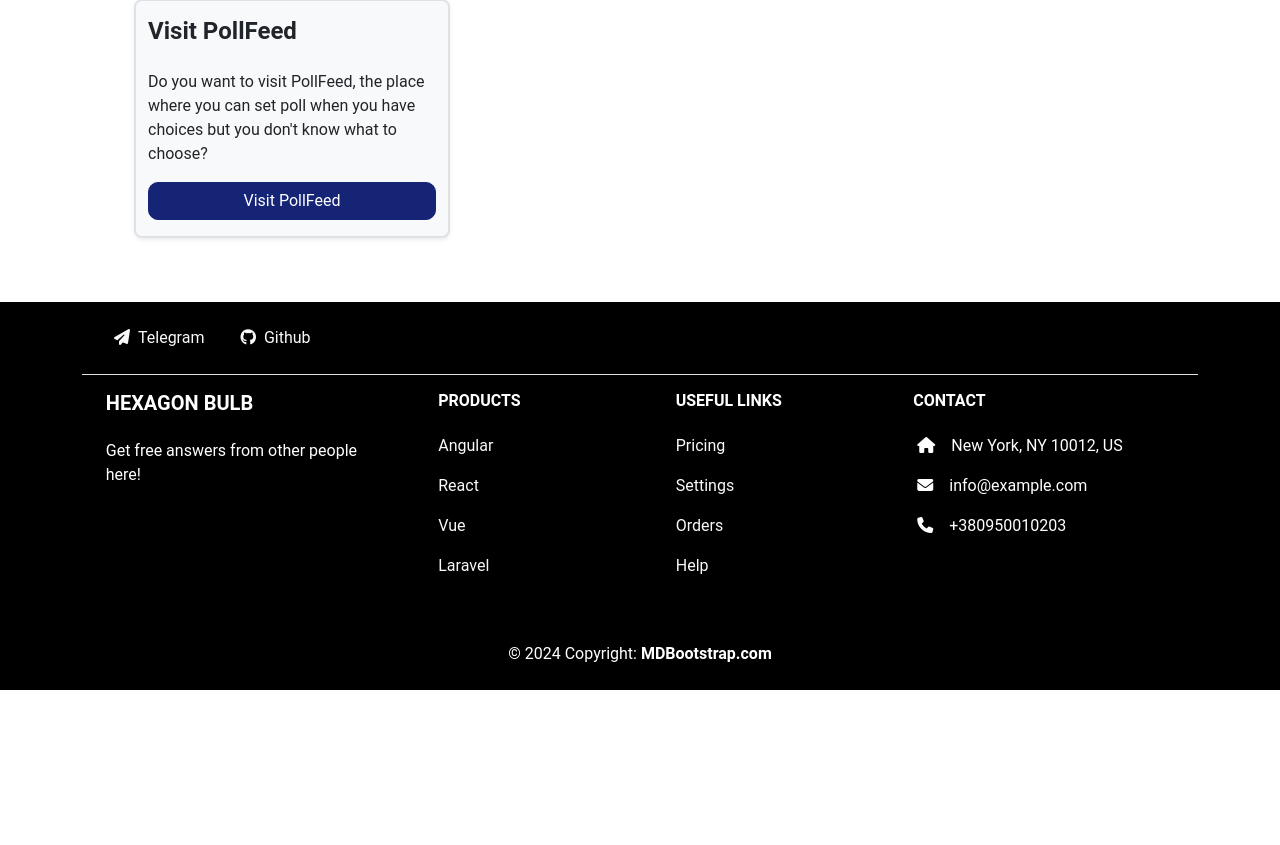
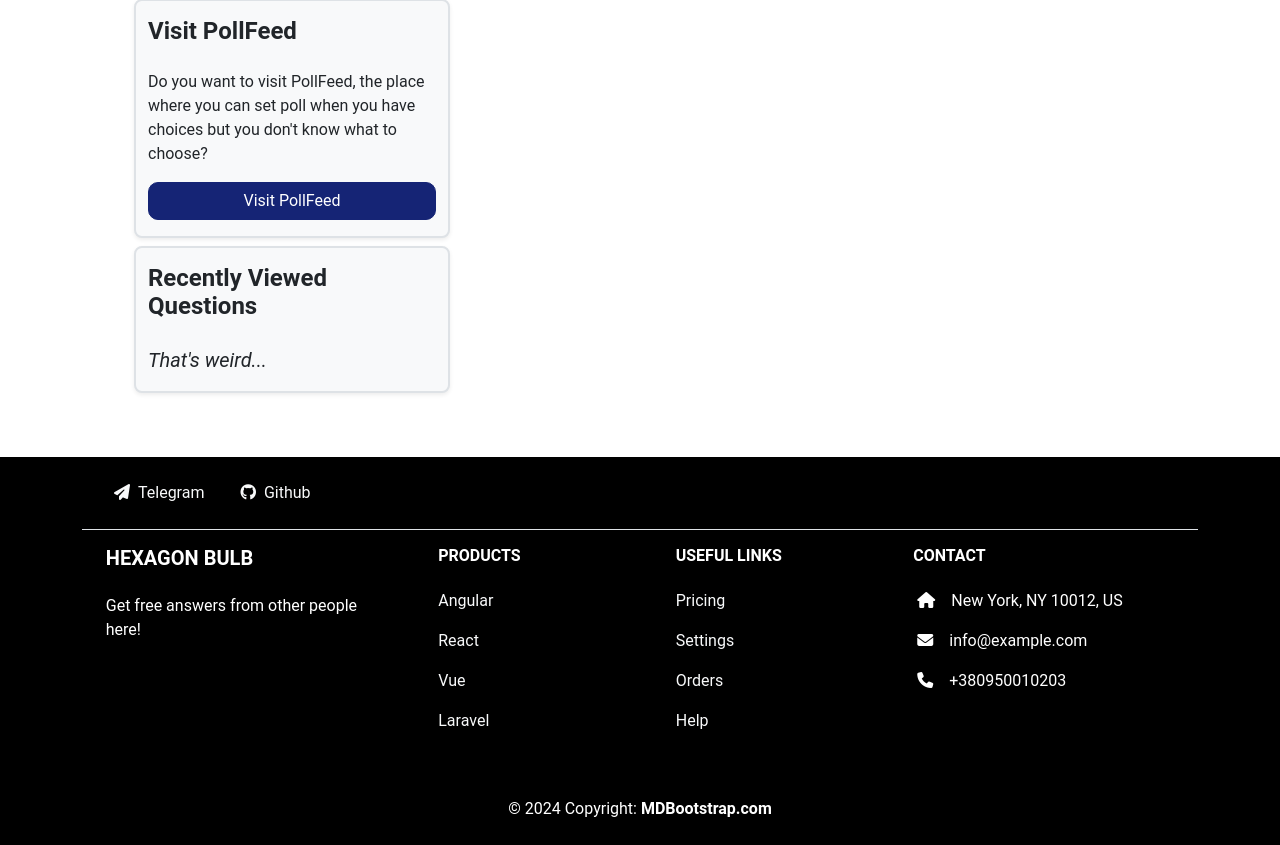
Before and after one commit to alter703/project-hexagon-bulb-site, a Django app: page /question-hub/ in a window 1280 px wide. Shown: the part 460-1305 px from the top of the page. Before the commit the page ends 1150 px from the top, so only its background shows below. Run offline with Django 5.2, Linux system fonts and the light colour scheme; data that the repository does not hold is empty; some libraries are stand-ins or nearby versions.

Commit message:
Add recently viewed questions in questionHub app (in main and detail pages).

```diff
--- a/apps/questionHub/templates/questionHub/includes/question_card_mini.html
+++ b/apps/questionHub/templates/questionHub/includes/question_card_mini.html
@@ -1,7 +1,7 @@
 {% load static %}
 
 <div class="card my-3 border-0 rounded-3 bg-light">
-  <div class="card-header d-flex justify-content-start rounded-top-3 fs-6">
+  <div class="card-header d-flex rounded-top-3 fs-6">
     <span class="badge bg-light text-black align-self-center my-2">{{ question.category.name }}</span>
   </div>
   <div class="card-body text-dark rounded-bottom-3">
--- a/apps/questionHub/templates/questionHub/index.html
+++ b/apps/questionHub/templates/questionHub/index.html
@@ -41,6 +41,14 @@
           <a href="{% url 'pollFeed:index' %}">
             <div class="btn btn-primary w-100">Visit PollFeed</div>
           </a>
+        </div>
+        <div class="container rounded-3 py-3 my-2 border border-2 shadow-sm bg-light">
+          <h2 class="fw-bolder fs-4 mb-4">Recently Viewed Questions</h2>
+          {% for question in recently_viewed_questions %}
+            {% include 'questionHub/includes/question_card_mini.html' %}
+          {% empty %}
+            <div class="fs-5 fst-italic">That's weird...</div>
+          {% endfor %}
         </div>
       </div>
       <div class="col-12 col-md-8">
--- a/apps/questionHub/views.py
+++ b/apps/questionHub/views.py
@@ -18,6 +18,10 @@ class QuestionsListView(QuestionMultipleObjectMixin, ListView):
         context = super().get_context_data(**kwargs)
         context['latest_questions'] = Question.objects.filter(is_closed=False).select_related('author', 'category')[:3]
         context['categories'] = Category.objects.all()
+
+        recently_viewed_questions = self.request.session.get('recent_questions', [])
+        questions = Question.objects.filter(id__in=recently_viewed_questions).select_related('author', 'category').reverse()
+        context['recently_viewed_questions'] = questions
         return context
 
 
@@ -37,6 +41,24 @@ class QuestionDetailView(QuestionSingleObjectMixin, DetailView):
         context = super().get_context_data(**kwargs)
         context['answer_form'] = AnswerQuestionForm
         context['amount_answers'] = Answer.objects.count()
+
+        string_obj_id = str(self.object.id)
+
+        if 'recent_questions' in self.request.session:
+            if string_obj_id in self.request.session['recent_questions']:
+                self.request.session['recent_questions'].remove(string_obj_id)
+
+            recently_viewed_questions = Question.objects.filter(id__in=self.request.session['recent_questions']).select_related('author', 'category').reverse()
+            self.request.session['recent_questions'].insert(0, string_obj_id)
+
+            if len(self.request.session['recent_questions']) > 5:
+                self.request.session['recent_questions'].pop()
+
+            context['recently_viewed_questions'] = recently_viewed_questions
+        else:
+            self.request.session['recent_questions'] = [string_obj_id]
+
+        self.request.session.modified = True
         return context
 
 
@@ -47,6 +69,7 @@ class AskQuestionView(LoginRequiredMixin, QuestionSingleObjectMixin, CreateView)
 
     def get_success_url(self):
         # print(self.__dict__)
+        # print(self.request.session.items())
         return reverse_lazy('questionHub:detail', kwargs={'id': self.object.id})
 
     def get_context_data(self, **kwargs):
```
Also changed, not shown: apps/questionHub/templates/questionHub/detail.html (+15 -0 lines), apps/pollFeed/migrations/0005_alter_vote_is_anonymous.py (added), apps/questionHub/migrations/0003_alter_question_is_closed.py (added).
